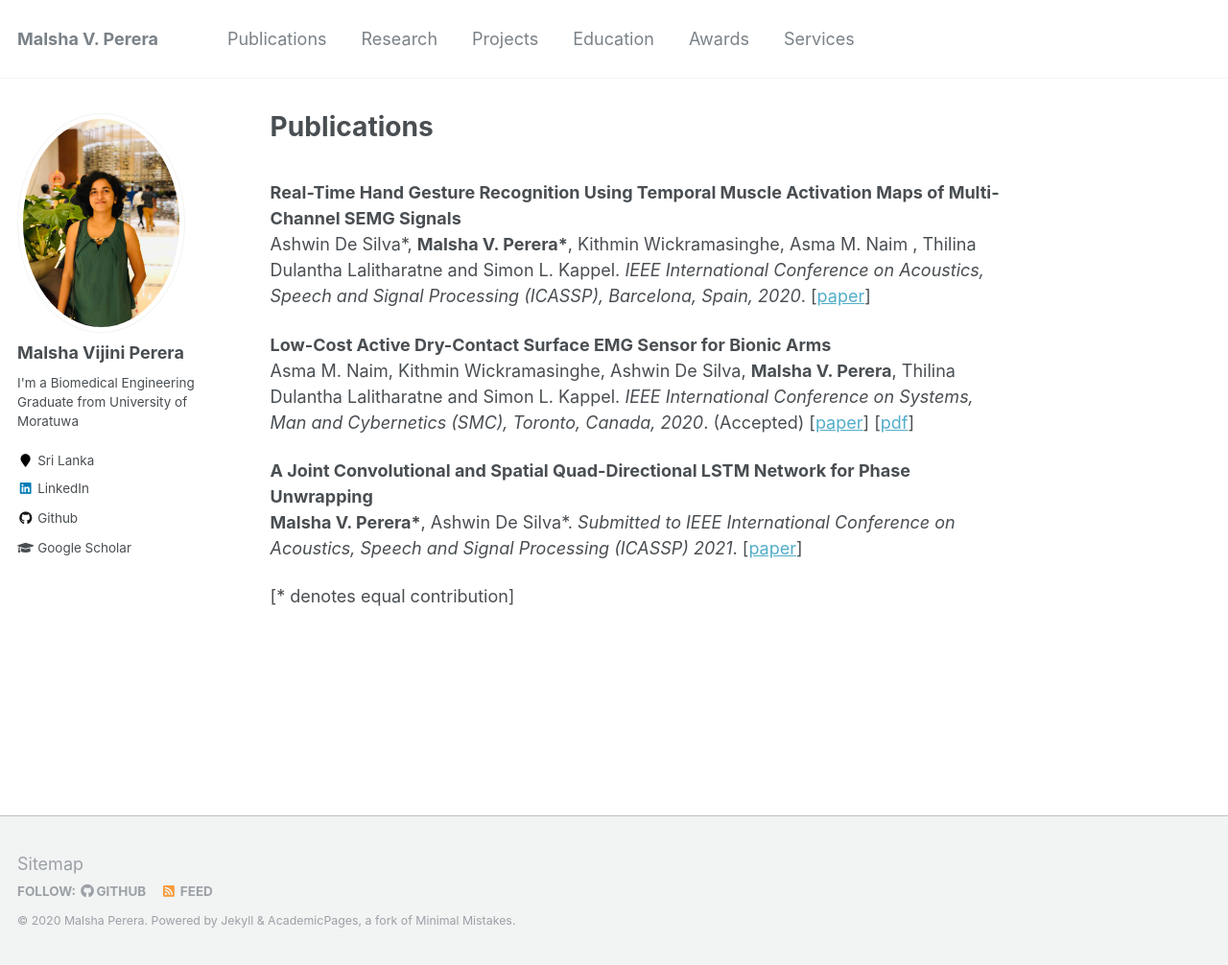
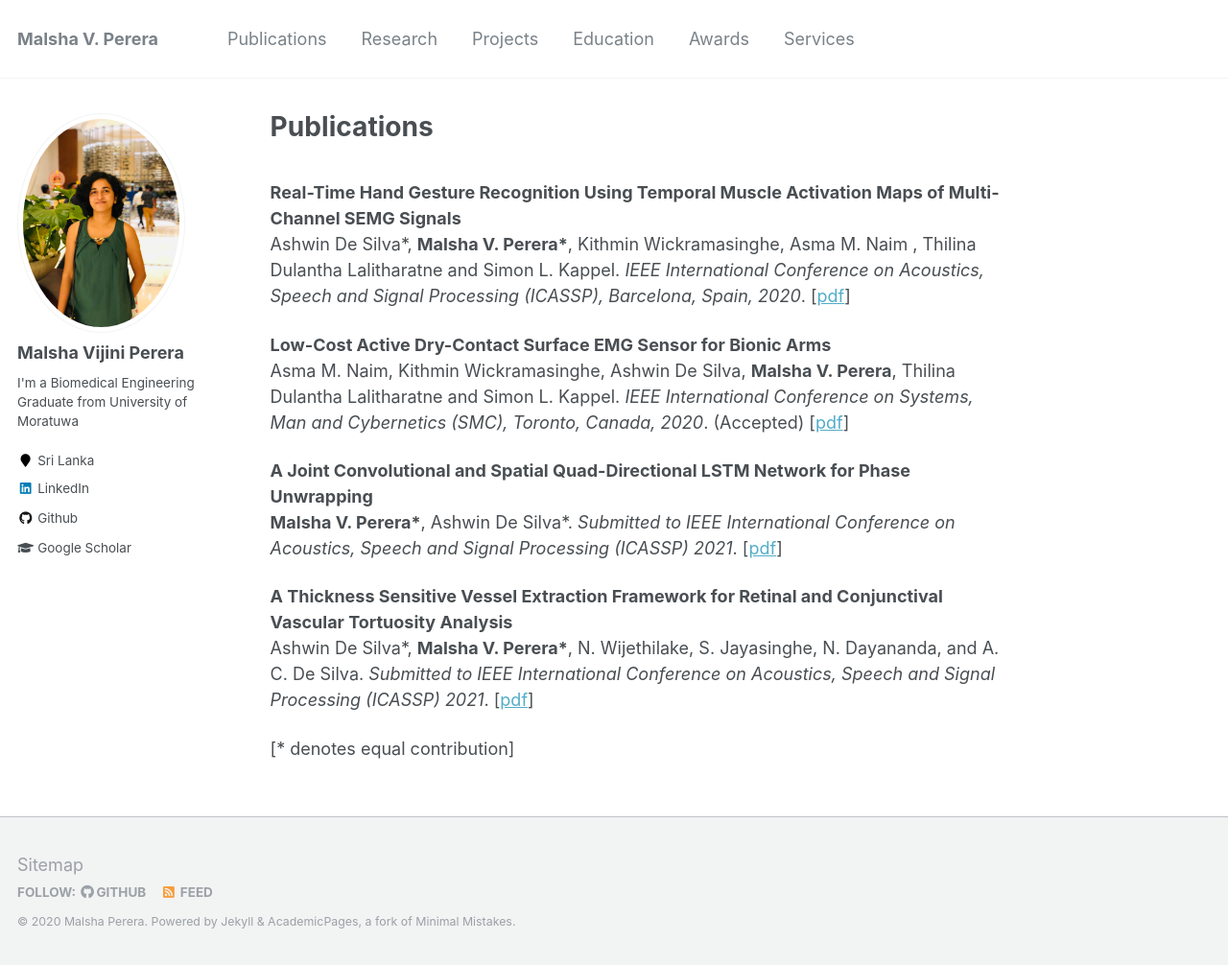
Before and after one commit to malshaV/malshaV.github.io, a Jekyll site: the page built from _pages/publications.md, in a window 1280 px wide and 1006 px high. Shown: the whole window at 96% size. Built offline with Jekyll 4.4.1, drawn with Linux system fonts in a browser that asks for light colours.

Commit message:
update publications

```diff
--- a/_pages/publications.md
+++ b/_pages/publications.md
@@ -6,17 +6,21 @@ author_profile: true
 <br>
 <b>Real-Time Hand Gesture Recognition Using Temporal Muscle Activation Maps of Multi-Channel SEMG Signals</b> <br>
 Ashwin De Silva\*, <b>Malsha V. Perera\*</b>, Kithmin Wickramasinghe, Asma M. Naim , Thilina Dulantha Lalitharatne and Simon L. Kappel.
-<i>IEEE International Conference on Acoustics, Speech and Signal Processing (ICASSP), Barcelona, Spain, 2020</i>. [[paper](https://ieeexplore.ieee.org/document/9054227)]
+<i>IEEE International Conference on Acoustics, Speech and Signal Processing (ICASSP), Barcelona, Spain, 2020</i>. [[pdf]({{site.url}}/files/ICASSP_2020.pdf)]
 
 
 <b>Low-Cost Active Dry-Contact Surface EMG Sensor for Bionic Arms</b> <br>
 Asma M. Naim, Kithmin Wickramasinghe, Ashwin De Silva, <b>Malsha V. Perera</b>, Thilina Dulantha Lalitharatne and Simon L. Kappel.
-<i>IEEE International Conference on Systems, Man and Cybernetics (SMC), Toronto, Canada, 2020</i>. (Accepted) [[paper](https://arxiv.org/abs/2009.02575)] [[pdf]({{site.url}}/files/SMC.pdf)]
+<i>IEEE International Conference on Systems, Man and Cybernetics (SMC), Toronto, Canada, 2020</i>. (Accepted)  [[pdf]({{site.url}}/files/SMC.pdf)]
 
 
 <b>A Joint Convolutional and Spatial Quad-Directional LSTM Network for Phase Unwrapping</b> <br>
 <b>Malsha V. Perera\*</b>, Ashwin De Silva\*.
-<i>Submitted to IEEE International Conference on Acoustics, Speech and Signal Processing (ICASSP) 2021</i>. [[paper](https://arxiv.org/abs/2010.13268)]
+<i>Submitted to IEEE International Conference on Acoustics, Speech and Signal Processing (ICASSP) 2021</i>. [[pdf]({{site.url}}/files/Phase_unwrap.pdf)]
 
 
+<b>A Thickness Sensitive Vessel Extraction Framework for Retinal and Conjunctival Vascular Tortuosity Analysis</b> <br>
+Ashwin De Silva\*, <b>Malsha V. Perera\*</b>, N. Wijethilake, S. Jayasinghe, N. Dayananda, and A. C. De Silva.
+<i>Submitted to IEEE International Conference on Acoustics, Speech and Signal Processing (ICASSP) 2021</i>. [[pdf]({{site.url}}/files/TBME.pdf)]
+
 [\* denotes equal contribution]
```
Also changed, not shown: _pages/about.md (+1 -1 lines), 3 other files.
